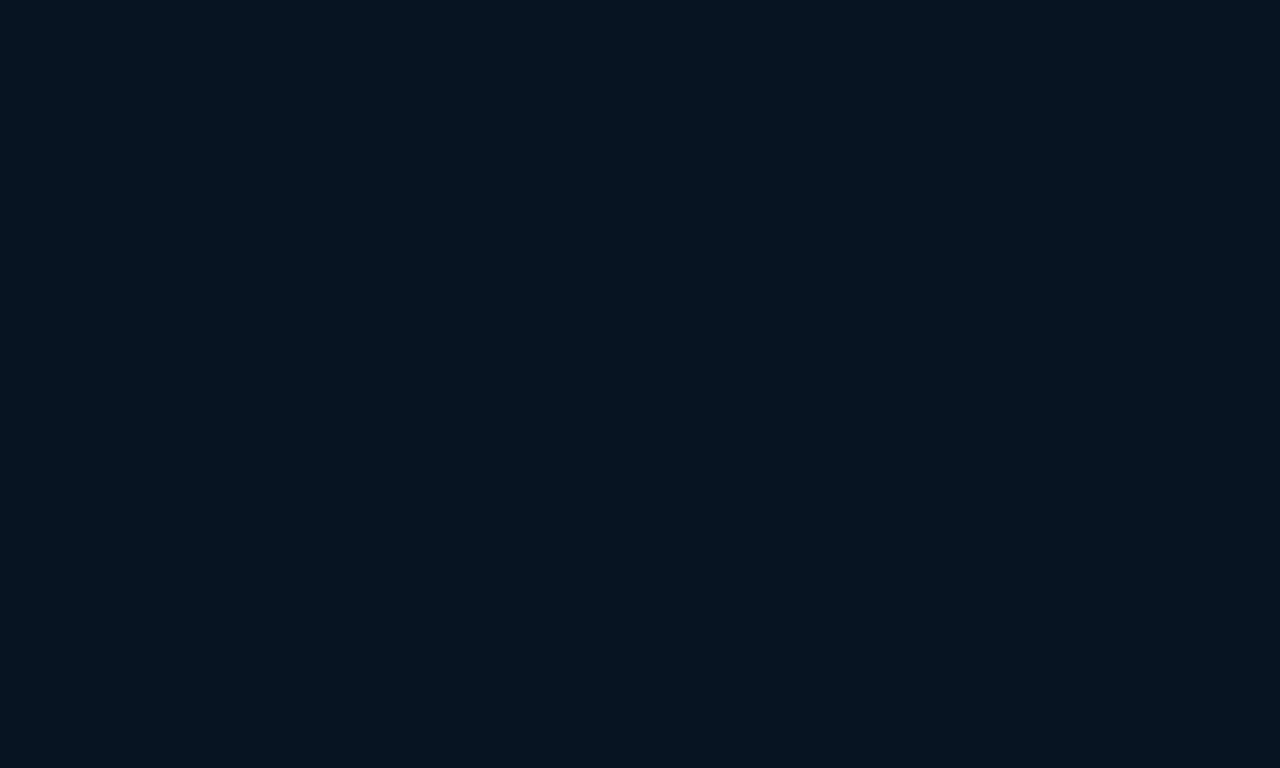
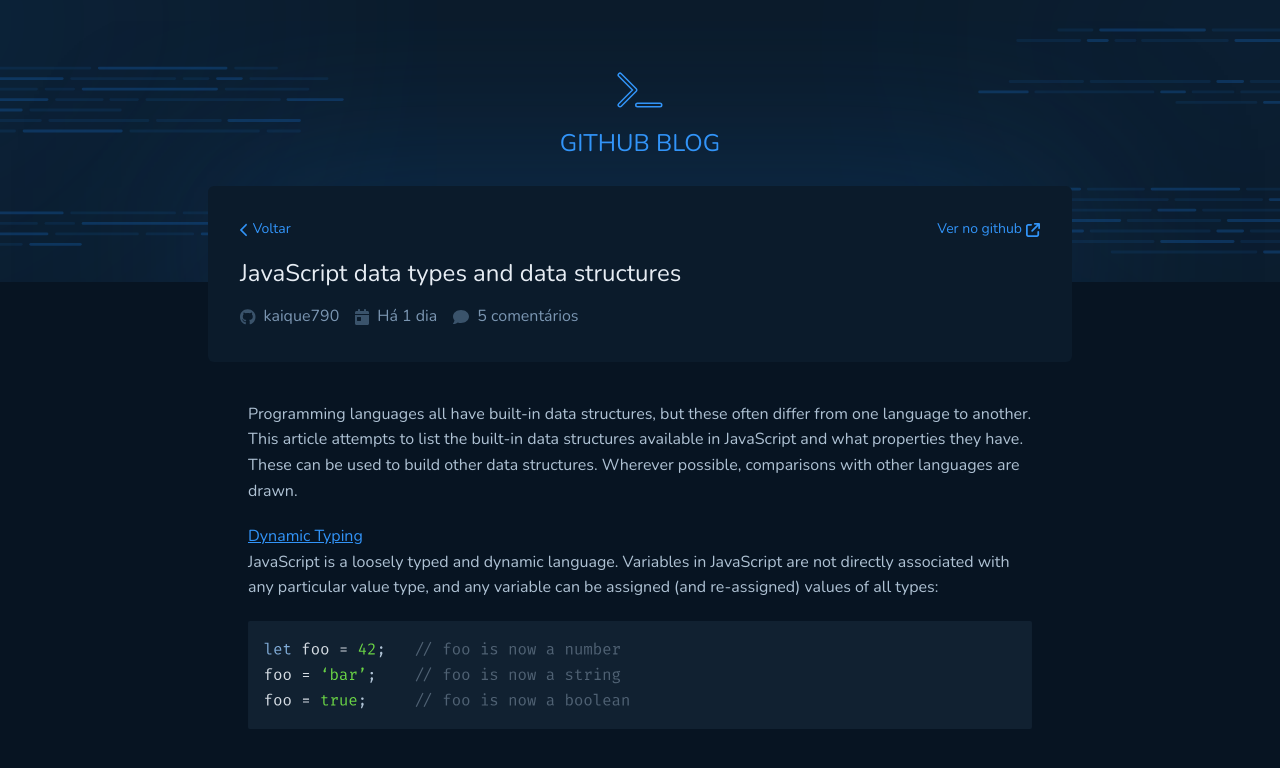
Before and after one commit to Kaique790/react-projects, a React (Vite) app in the folder github-blog/: page /post in a window 1280 px wide. Before the commit this address had no page. Shown: the top 768 px of the page. Built offline with nearby package versions, Linux system fonts and the light colour scheme.

Commit message:
Design - finalized

```diff
--- a/github-blog/src/Router.tsx
+++ b/github-blog/src/Router.tsx
@@ -1,12 +1,14 @@
 import { Route, Routes } from "react-router-dom";
 import { Home } from "./pages/Home";
 import DefaultLayout from "./layouts/DefaultLayout";
+import Post from "./pages/Post";
 
 export function Router() {
   return (
     <Routes>
       <Route path="/" element={<DefaultLayout />}>
         <Route path="/" element={<Home />} />
+        <Route path="/post" element={<Post />} />
       </Route>
     </Routes>
   );
--- a/github-blog/src/components/Header/index.tsx
+++ b/github-blog/src/components/Header/index.tsx
@@ -1,5 +1,5 @@
 import logo from "../../assets/logo.svg";
-const bgPath = "/bg.svg";
+import bgPath from "../../assets/bg.svg";
 
 export function Header() {
   return (
--- a/github-blog/src/pages/Home/components/ListItem/index.tsx
+++ b/github-blog/src/components/ListItem/index.tsx
@@ -8,8 +8,8 @@
 
 export function ListItem({ icon, children }: ListItemProps) {
   return (
-    <li className="flex items-center gap-2 text-base-subtitle">
-      <FontAwesomeIcon className="text-base-label" icon={icon} />
+    <li className="flex items-center gap-2">
+      <FontAwesomeIcon className="text-base-label height-4" icon={icon} />
       {children}
     </li>
   );
--- /dev/null
+++ b/github-blog/src/contexts/PostsContext.tsx
@@ -0,0 +1,7 @@
+import { createContext } from "react";
+
+interface PostContextType {
+  getPosts: () => Promise<void>;
+}
+
+export const PostContext = createContext({} as PostContextType);
--- a/github-blog/src/index.css
+++ b/github-blog/src/index.css
@@ -23,6 +23,10 @@
   --text-size-2xl: 1.5rem;
 }
 
+* {
+  line-height: 1.6;
+}
+
 body {
   font-family: var(--font-family);
   font-size: var(--text-size-base);
@@ -31,6 +35,14 @@
   color: var(--color-base-text);
 }
 
+.boxWithLimitedText {
+  display: -webkit-box;
+  -webkit-line-clamp: 4; /* Número de linhas antes do corte */
+  -webkit-box-orient: vertical;
+  overflow: hidden;
+  text-overflow: ellipsis;
+}
+
 :focus {
   outline: none;
 }
--- a/github-blog/src/pages/Home/components/PostDescription/index.tsx
+++ b/github-blog/src/pages/Home/components/PostDescription/index.tsx
@@ -1,17 +1,19 @@
 export default function PostDescription() {
   return (
-    <article className="bg-base-post overflow-hidden max-h-65 max-w-[26rem] p-6 rounded-[0.625rem] flex flex-col gap-5">
-      <header className="flex items-center justify-between">
+    <article className="bg-base-post max-h-65 p-8 rounded-[0.625rem] flex flex-col gap-5">
+      <header className="flex items-start justify-between">
         <h3 className="text-base-title text-size-xl">
           JavaScript data types and data structures
         </h3>
-        <time className="text-base-span text-size-md">Há 1 dia</time>
+        <span className="whitespace-nowrap mt-1">
+          <time className="text-base-span text-size-md">Há 1 dia</time>
+        </span>
       </header>
 
-      <p>
+      <p className="boxWithLimitedText">
         Programming languages all have built-in data structures, but these often
         differ from one language to another. This article attempts to list the
-        built-in data structures available in... JavaScript and what properties
+        built-in data structures available in JavaScript and what properties
         they have. These can be used to build other data structures. Wherever
         possible, comparisons with other languages are drawn.
       </p>
--- a/github-blog/src/pages/Home/components/UserInformations/index.tsx
+++ b/github-blog/src/pages/Home/components/UserInformations/index.tsx
@@ -5,8 +5,7 @@
   faBuilding,
   faUserGroup,
 } from "@fortawesome/free-solid-svg-icons";
-import { Link } from "react-router-dom";
-import { ListItem } from "../ListItem";
+import { ListItem } from "../../../../components/ListItem";
 
 export function UserInformations() {
   return (
@@ -19,13 +18,15 @@
       <div className="flex flex-col justify-between w-full">
         <div className="flex items-center justify-between mb-4">
           <h2 className="text-base-title text-2xl">Kaique Bezerra</h2>
-          <Link
-            to="https://github.com/Kaique790"
-            className="text-blue flex items-center gap-1 text-sm duration-100 hover:border-b-1  hover:border-b-blue"
+          <a
+            href="https://github.com/Kaique790"
+            target="_blank"
+            rel="noopener noreferrer"
+            className="text-blue flex items-center gap-1 text-sm duration-100 hover:border-b-1 hover:border-b-blue"
           >
             GITHUB
             <FontAwesomeIcon icon={faArrowUpRightFromSquare} />
-          </Link>
+          </a>
         </div>
         <p className="text-base-text">
           Tristique volutpat pulvinar vel massa, pellentesque egestas. Eu
--- a/github-blog/src/pages/Home/index.tsx
+++ b/github-blog/src/pages/Home/index.tsx
@@ -3,11 +3,11 @@
 
 export function Home() {
   return (
-    <main className="mx-auto max-w-4xl ">
+    <main className="mx-auto max-w-4xl px-4 mb-20">
       <UserInformations />
 
       <section className="mt-14">
-        <header className="flex w-full justify-between">
+        <header className="w-full flex justify-between">
           <h4 className="text-base-title font text-size-lg">Publicações</h4>
           <span className="text-base-span text-size-md">6 pulicações</span>
         </header>
@@ -20,7 +20,7 @@
           />
         </form>
 
-        <section className="mt-10">
+        <section className="grid gap-7 grid-cols-2 mt-10">
           <PostDescription />
         </section>
       </section>
--- /dev/null
+++ b/github-blog/src/pages/Post/PostInformation/index.tsx
@@ -0,0 +1,43 @@
+import { Link } from "react-router-dom";
+import { ListItem } from "../../../components/ListItem";
+import { faGithub } from "@fortawesome/free-brands-svg-icons";
+import {
+  faArrowUpRightFromSquare,
+  faCalendarDay,
+  faChevronLeft,
+  faComment,
+} from "@fortawesome/free-solid-svg-icons";
+import { FontAwesomeIcon } from "@fortawesome/react-fontawesome";
+
+export default function PostInformation() {
+  return (
+    <aside className="bg-base-profile flex flex-col gap-3 p-8 mt-[-6rem] rounded-md">
+      <nav className="flex justify-between items-center text-blue ">
+        <Link
+          to="/"
+          className="flex items-center gap-1 text-sm duration-100 border-b-1 border-transparent hover:border-b-blue"
+        >
+          <FontAwesomeIcon icon={faChevronLeft} />
+          Voltar
+        </Link>
+        <a
+          href="https://github.com/Kaique790"
+          target="_blank"
+          rel="noopener noreferrer"
+          className="flex items-center gap-1 text-sm duration-100 border-b-1 border-transparent hover:border-b-blue"
+        >
+          Ver no github
+          <FontAwesomeIcon icon={faArrowUpRightFromSquare} />
+        </a>
+      </nav>
+      <h1 className="text-base-title text-size-2xl">
+        JavaScript data types and data structures
+      </h1>
+      <ul className="flex gap-4 text-base-span">
+        <ListItem icon={faGithub}>kaique790</ListItem>
+        <ListItem icon={faCalendarDay}>Há 1 dia</ListItem>
+        <ListItem icon={faComment}>5 comentários</ListItem>
+      </ul>
+    </aside>
+  );
+}
--- a/github-blog/src/pages/Post/index.tsx
+++ b/github-blog/src/pages/Post/index.tsx
@@ -0,0 +1,33 @@
+import PostInformation from "./PostInformation";
+import codeSvg from "../../assets/code.svg";
+
+export default function Post() {
+  return (
+    <main className="mx-auto max-w-4xl px-4 mb-20">
+      <PostInformation />
+
+      <article className="p-10 flex flex-col gap-5">
+        <p>
+          Programming languages all have built-in data structures, but these
+          often differ from one language to another. This article attempts to
+          list the built-in data structures available in JavaScript and what
+          properties they have. These can be used to build other data
+          structures. Wherever possible, comparisons with other languages are
+          drawn.
+        </p>
+
+        <section>
+          <h3 className="underline text-blue">Dynamic Typing</h3>
+          <p>
+            JavaScript is a loosely typed and dynamic language. Variables in
+            JavaScript are not directly associated with any particular value
+            type, and any variable can be assigned (and re-assigned) values of
+            all types:
+          </p>
+        </section>
+
+        <img src={codeSvg} alt="" />
+      </article>
+    </main>
+  );
+}
```
Also changed, not shown: github-blog/src/assets/bg.svg (renamed from github-blog/public/bg.svg), github-blog/src/assets/code.svg (added).
